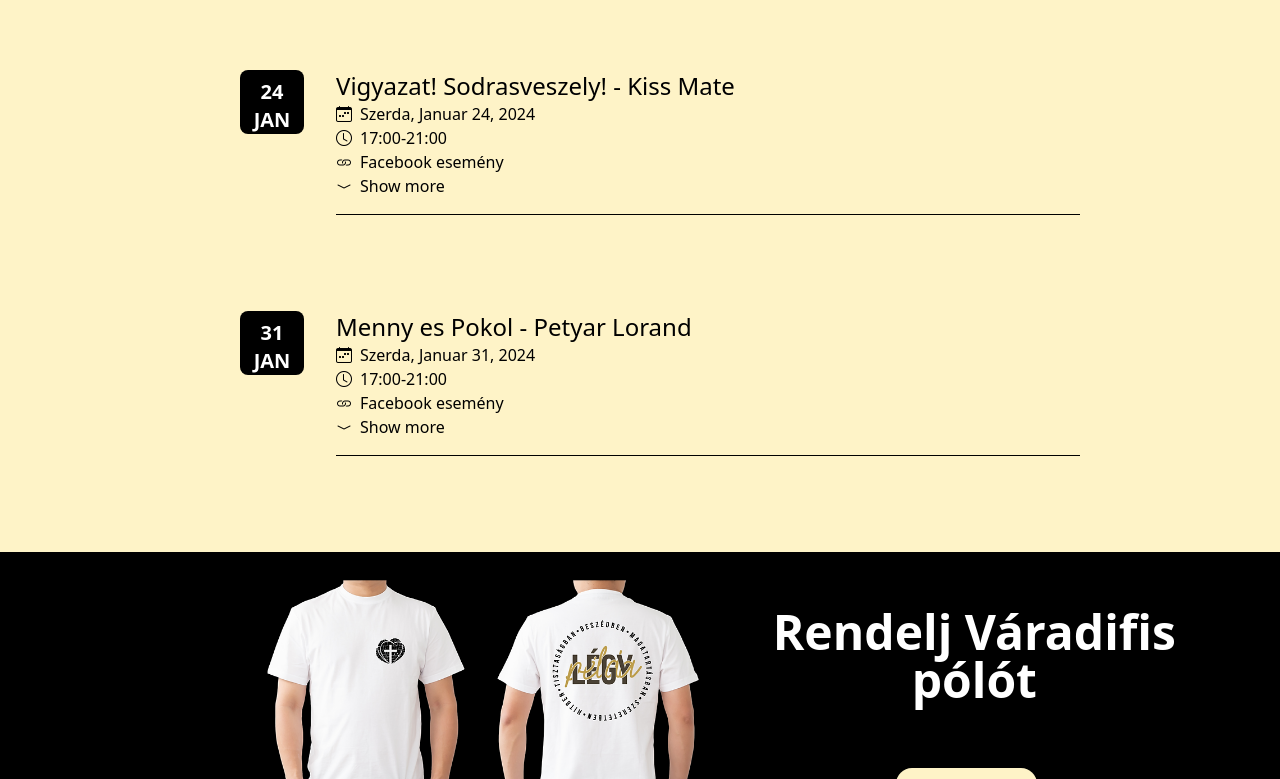
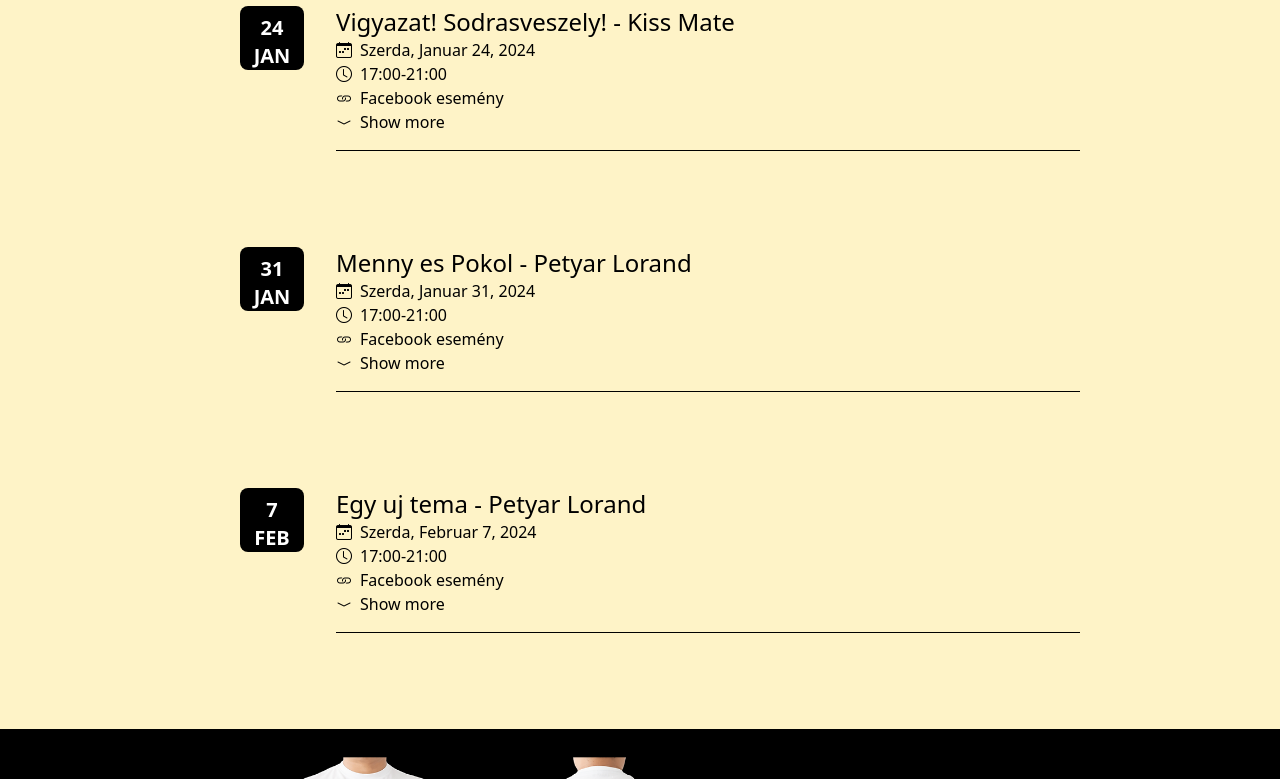
Before and after one commit to RolandSzB/VaradifiVUE, a Vue app: page / in a window 1280 px wide. Shown: the part 1406-2185 px from the top of the page. Built offline with nearby package versions, Linux system fonts and the light colour scheme.

Commit message:
Spacing resolved

```diff
--- a/src/App.vue
+++ b/src/App.vue
@@ -24,6 +24,13 @@ const eventData = [
     eventDate: "Szerda, Januar 31, 2024",
     eventPeriod: "17:00-21:00",
   },
+  {
+    dateNum: 7,
+    dateMonth: "FEB",
+    eventTitle: "Egy uj tema - Petyar Lorand",
+    eventDate: "Szerda, Februar 7, 2024",
+    eventPeriod: "17:00-21:00",
+  },
 ];
 </script>
 
--- a/src/components/EventCalendar.vue
+++ b/src/components/EventCalendar.vue
@@ -8,7 +8,6 @@ defineProps({
   <div
     class="flex flex-col text-center justify-center bg-amber-100 xl:px-36 pb-20"
   >
-    <div>
     <div class="flex justify-start">
       <div
         class="flex flex-col bg-black rounded-lg p-2 ms-4 xl:ms-24 me-8 text-white font-bold text-xl w-16 h-16"
@@ -40,5 +39,4 @@ defineProps({
     </div>
     <hr class="my-2 mx-20 xl:my-4 xl:ms-48 w-9/12 border-1 border-black" />
   </div>
-  </div>
 </template>
--- a/src/components/Events.vue
+++ b/src/components/Events.vue
@@ -1,7 +1,7 @@
 <script setup></script>
 <template>
   <div
-    class="flex flex-col text-center justify-center bg-amber-100 xl:px-36 pb-20"
+    class="flex flex-col text-center justify-center bg-amber-100 xl:px-36 pb-4"
   >
     <div
       class="flex flex-col xl:flex-row justify-center items-center text-5xl font-bold my-14"
```
Lines whose indentation alone changed are shown as unchanged.
